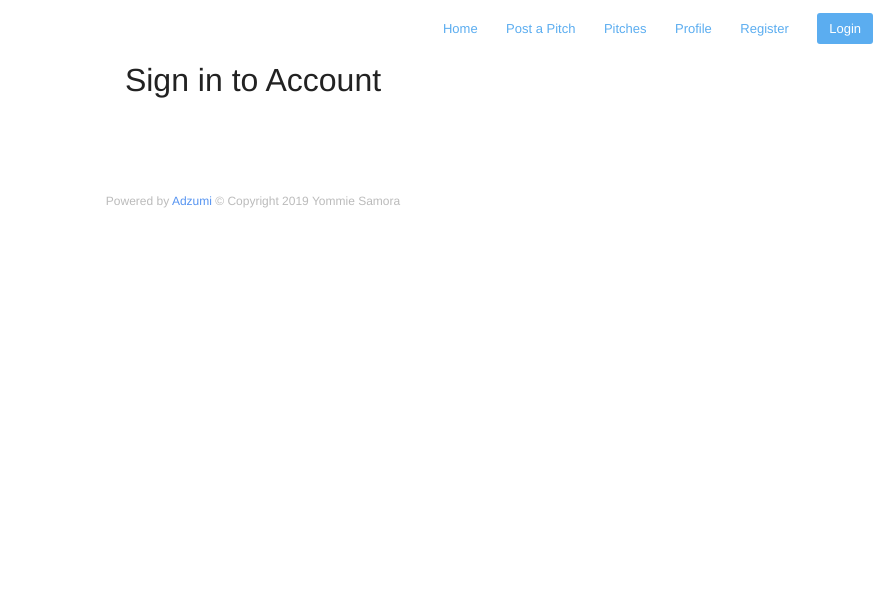
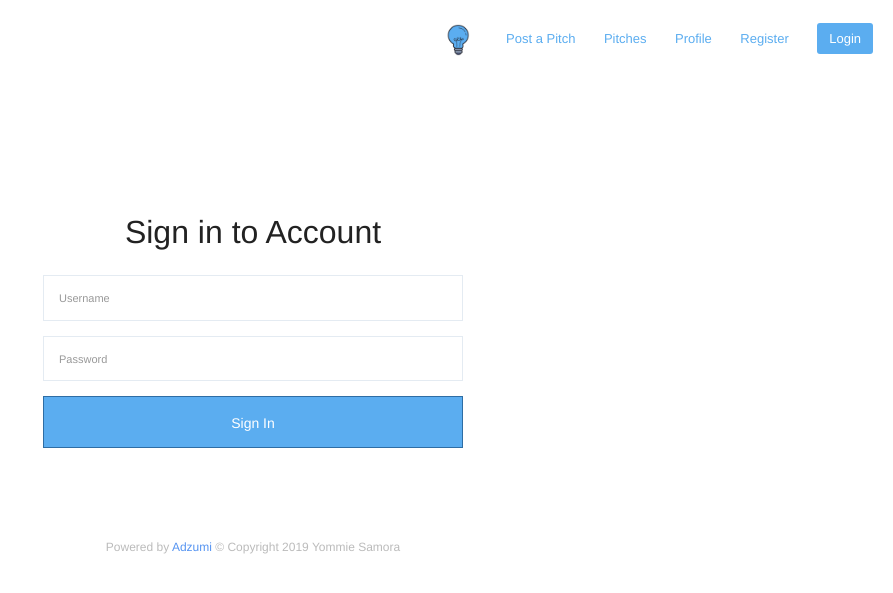
Before and after one commit to YomZsamora/One-Minute-Pitch, a Flask app: page /authenticate/login in a window 1280 px wide. Shown: the top 593 px of the page, without its empty margins (387-1280 px from the left). Run offline with Flask 2, Linux system fonts and the light colour scheme; some libraries are stand-ins or nearby versions.

Commit message:
Added logo to NavBar. Finalized login page frontend.

```diff
--- a/pitch/auth/views.py
+++ b/pitch/auth/views.py
@@ -1,6 +1,6 @@
 from flask import render_template
 from . import auth
-from .forms import RegisterUserForm
+from .forms import RegisterUserForm,LoginUserForm
 
 @auth.route('/registerUser')
 def registerUser():
@@ -10,4 +10,5 @@ def registerUser():
 
 @auth.route('/login')
 def login():
-	return render_template('auth/login.html')
+	login_form = LoginUserForm()
+	return render_template('auth/login.html', login_form = login_form)
--- a/pitch/static/css/styles.css
+++ b/pitch/static/css/styles.css
@@ -13,6 +13,10 @@ body {
 
 .mt20 {
 	margin-top: 20px !important;
+}
+
+.mt150 {
+	margin-top: 150px;
 }
 
 .btn-primary {
@@ -153,6 +157,11 @@ h3 {
     margin: 0 auto;
 }
 
+.login-page #wrapper, .login-page #wrapper.home, .login-page .register-user header {
+    max-width: 500px;
+    margin: 0 auto;
+}
+
 input.squared {
 	padding: 16px 16px 14px;
 	font-size: 11px;
@@ -169,3 +178,8 @@ input.squared {
 	border-radius: 0;
 	padding: 16px 16px 14px;
 }
+
+img.logo {
+    width: 40px;
+    height: auto;
+}
--- a/pitch/templates/auth/login.html
+++ b/pitch/templates/auth/login.html
@@ -12,20 +12,25 @@
 
 
 <div class="container login-page">
-	<div class="post">
+	<div class="post mt150">
 	    <header>
 	        <h1>
 	            Sign in to Account
 	        </h1>
-	        {# <h2 class="headline">
-	            One Minute Pitch is an online pitching competition application, aimed to connect developers to investors from all over the world. It is a space provided for developers and entrepreneurs to pitch their ideas online to corporates, investors, accelerators and media in order to get potential investment, partnership or exposure.
-	        </h2> #}
 	    </header>
 	    <div id="wrapper" class="home mt20">
 		    <div class="archive">
 	            <form action="" method="POST" role="form">
+	            	{{ login_form.csrf_token }}
+	            	<div class="form-group">
+	            		{{ login_form.username(class_="form-control squared",placeholder="Username",autocomplete="off") }}
+	            	</div>
+	            	<div class="form-group">
+	            		{{ login_form.password(class_="form-control squared",placeholder="Password",autocomplete="off") }}
+	            	</div>
+	            	{{ login_form.login(class="btn btn-primary btn-block btn-no-radius") }}
+	            </form>
 
-	            </form>
 	        </div>
     	</div>
 	</div>
--- a/pitch/templates/navbar.html
+++ b/pitch/templates/navbar.html
@@ -1,10 +1,10 @@
 <nav class="main-nav">
 
-	<a href="/"> Home</a>
+	<a href="/"> <img src="{{url_for('static',filename='images/favicon.png')}}" class="logo"></a>
 	<a href=""> Post a Pitch</a>
 	<a href=""> Pitches</a>
 	<a href=""> Profile</a>
 	<a href="/authenticate/registerUser"> Register</a>
-	<a class="cta" href="">Login</a>
+	<a class="cta" href="/authenticate/login">Login</a>
 
 </nav>
```
